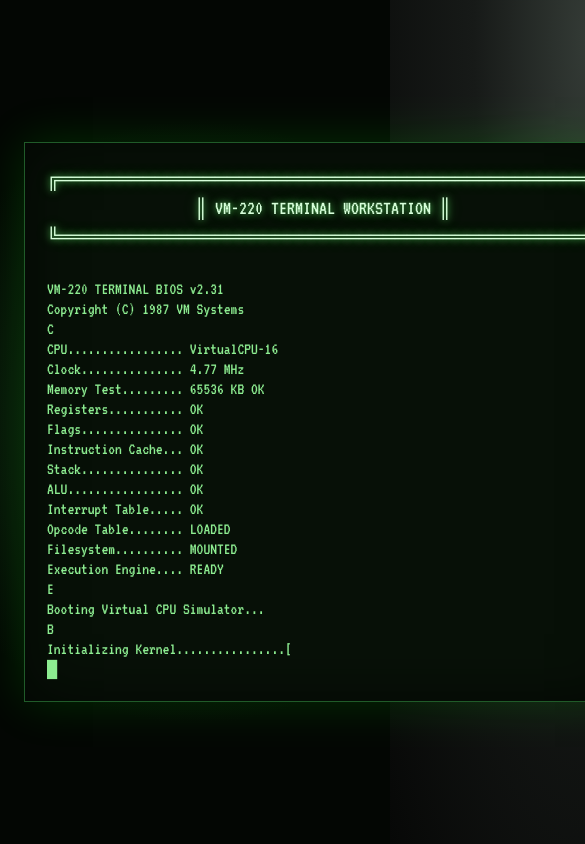
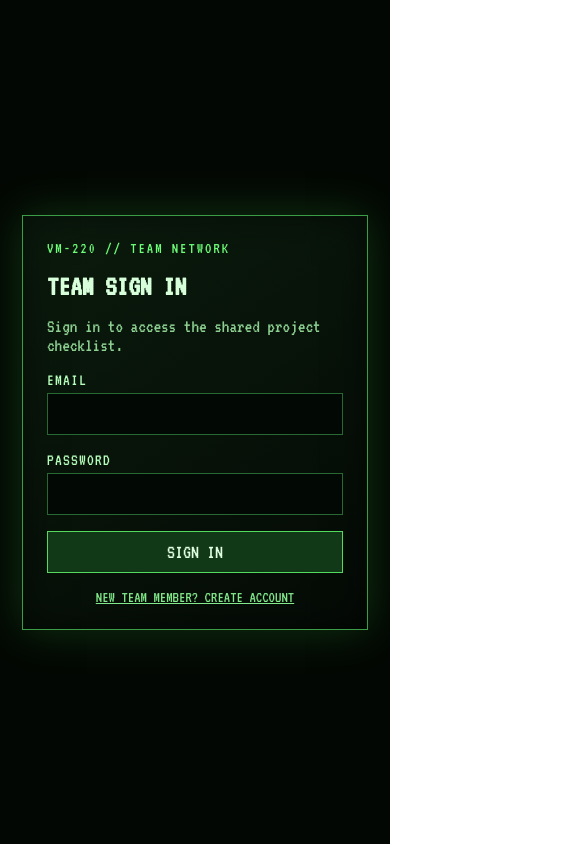
Before and after one commit to ahmedalivp/vm-simulator, a React (Vite) app in the folder dashboard/: page / in a window 390 px wide. Shown: the top 844 px of the page, 585 px wide, since content can reach past the window. Built offline with nearby package versions, Linux system fonts and the light colour scheme; no server answers.

Commit message:
mobile fix 1

```diff
--- a/dashboard/src/components/BootScreen.jsx
+++ b/dashboard/src/components/BootScreen.jsx
@@ -47,7 +47,7 @@ export default function BootScreen({ onFinish }) {
 
                     onFinish();
 
-                }, 1200);
+                }, 300);
 
                 return;
 
@@ -77,7 +77,7 @@ export default function BootScreen({ onFinish }) {
 
             }
 
-        }, 12);
+        }, 3);
 
         return () => clearInterval(interval);
 
--- a/dashboard/src/index.css
+++ b/dashboard/src/index.css
@@ -280,7 +280,7 @@ button { -webkit-tap-highlight-color: transparent; }
   .crt-screen { border-radius: 8px; }
   .topbar { min-height: 76px; display: grid; grid-template-columns: minmax(0, 1fr) auto; gap: 8px; padding: 10px 13px; }.topbar-center { display: none; }.topbar-right { display: grid; grid-template-columns: auto auto; gap: 5px; align-items: center; font-size: 15px; }.progress-block { white-space: nowrap; }.clock-block { display: none; }
   .terminal-main { grid-template-columns: 1fr; grid-template-rows: 124px minmax(0, 1fr); }
-  .explorer { padding: 10px 13px; border-right: 0; border-bottom: 1px solid var(--border); }.panel-title { display: inline; margin-right: 10px; font-size: 20px; }.terminal-path { display: inline; margin-bottom: 0; font-size: 16px; }.tree { flex: 1; flex-direction: row; gap: 5px; overflow-x: auto; overflow-y: hidden; margin-top: 7px; padding: 0 3px 7px 0; scroll-snap-type: x proximity; scrollbar-width: thin; touch-action: pan-x; }.tree-item { width: auto; min-width: 132px; min-height: 38px; padding: 6px 8px; scroll-snap-align: start; }.tree-name { font-size: 17px; }
+  .explorer { padding: 10px 13px; border-right: 0; border-bottom: 1px solid var(--border); }.panel-title { display: inline; margin-right: 10px; font-size: 20px; }.terminal-path { display: inline; margin-bottom: 0; font-size: 16px; }.tree { flex: 1 1 auto; display: flex; flex-wrap: nowrap; flex-direction: row; width: 100%; gap: 7px; overflow-x: scroll !important; overflow-y: hidden; margin-top: 7px; padding: 0 3px 7px 0; scroll-snap-type: x mandatory; scrollbar-width: thin; touch-action: pan-x; }.tree-item { flex: 0 0 148px; width: 148px; min-width: 148px; min-height: 40px; padding: 6px 8px; scroll-snap-align: start; }.tree-name { font-size: 17px; }
   .workspace { padding: 15px; }.workspace-title { font-size: 31px; }.workspace-subtitle { margin-bottom: 12px; }.workspace-task { grid-template-columns: 31px 37px minmax(0,1fr); gap: 7px; padding: 9px; }.task-text { font-size: 18px; }.task-number, .task-check { font-size: 17px; }
   .terminal { height: 105px; }.terminal-output { padding: 7px 12px; font-size: 16px; }.terminal-banner { display: none; }.terminal-prompt { font-size: 18px; }
 }
```
